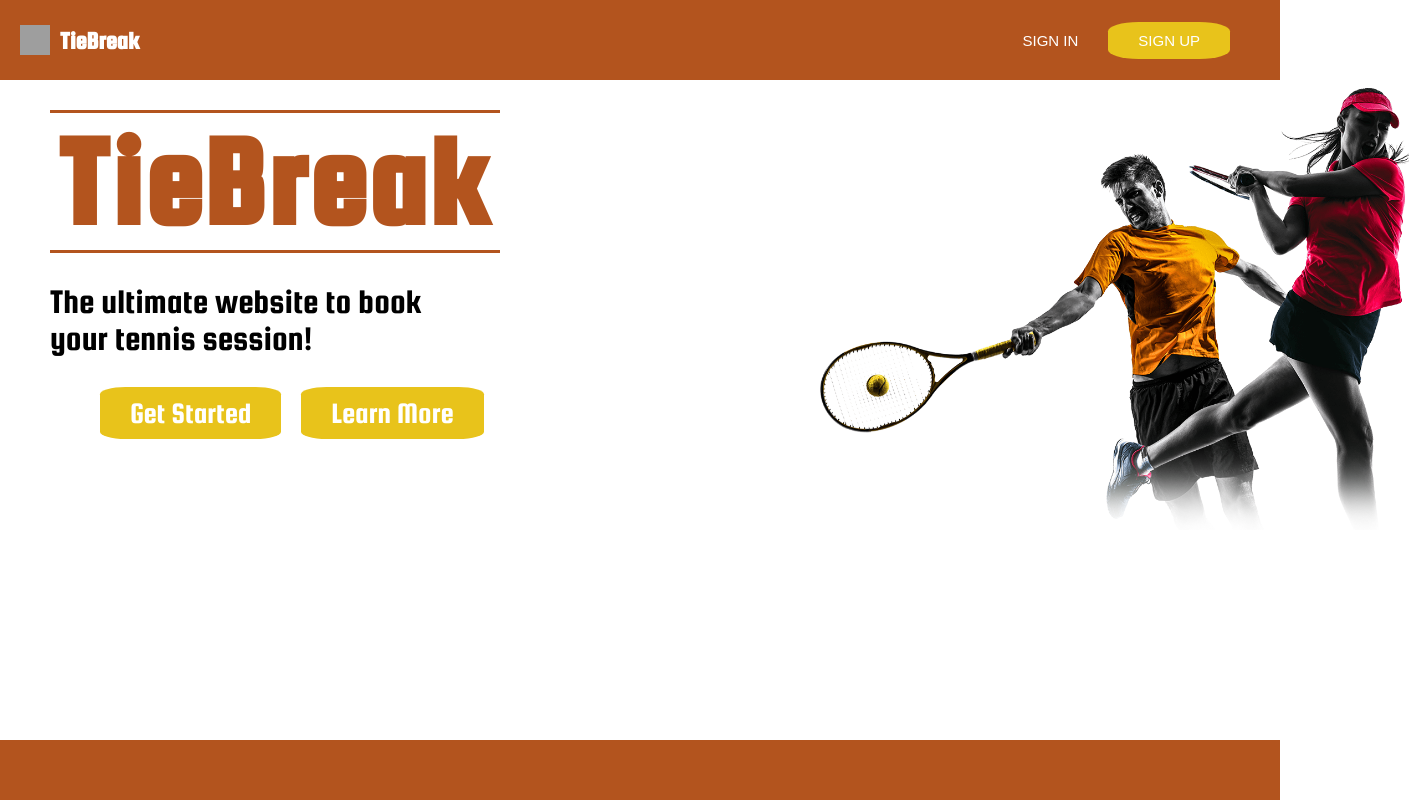
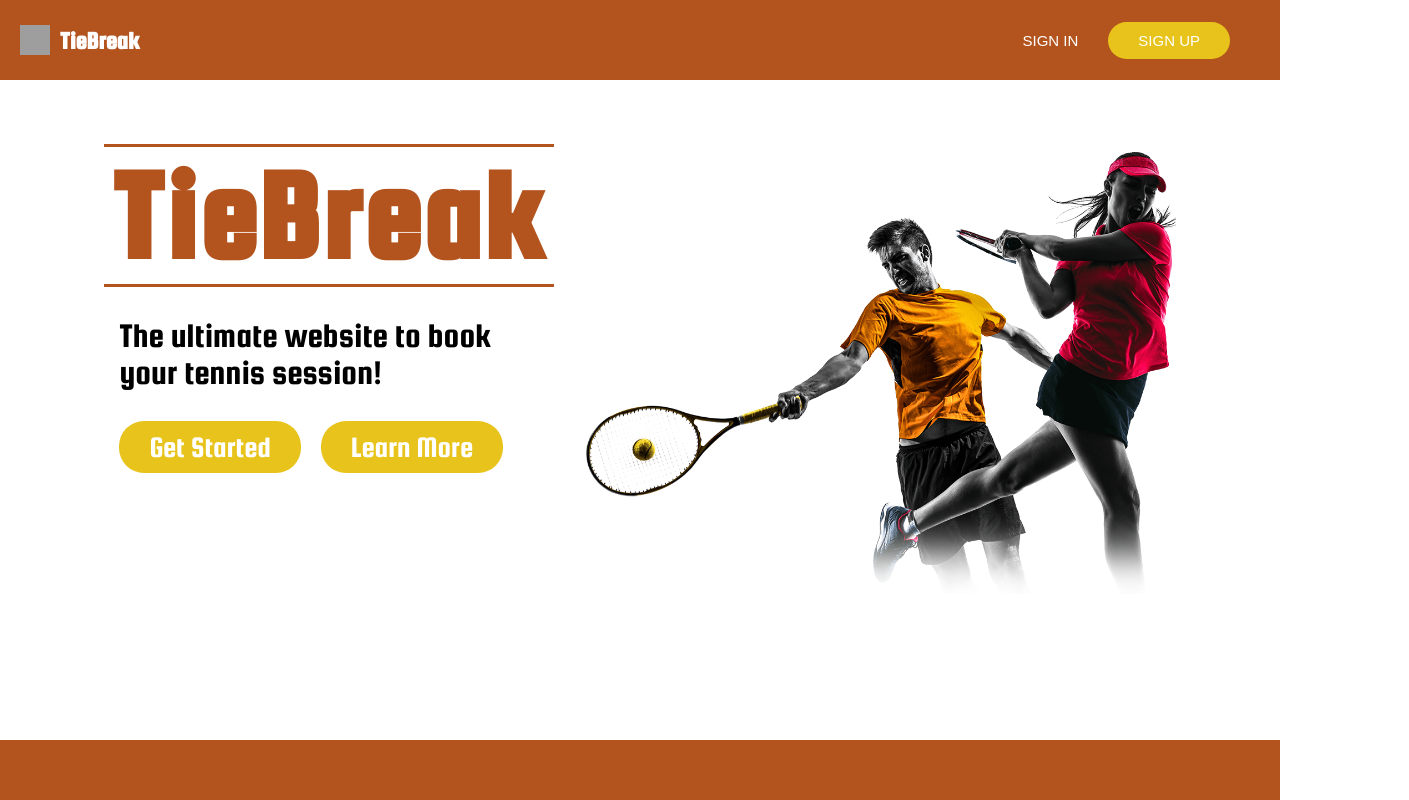
Before and after one commit to killiangemoets/TieBreak, a React (Create React App) app in the folder reactapp/: page / in a window 1280 px wide. Shown: the whole page, 1409 px wide, since content can reach past the window. Built offline with nearby package versions, Linux system fonts and the light colour scheme; grey boxes are pictures that could not be loaded.

Commit message:
frontend

```diff
--- a/reactapp/src/screens/Home.js
+++ b/reactapp/src/screens/Home.js
@@ -2,16 +2,17 @@ import React from 'react';
 import NavbarHomePage from '../components/NavbarHomePage'
 import FooterPage from '../components/Footer'
 import '../stylesheets/homepage.css'
+import '../stylesheets/general.css'
 
 
 function Home() {
     return (
         <div>
         <NavbarHomePage/>
-            <div >
-                <div className="firstPage">
+            <div className="container">
+                <div className="header">
                    <div className="leftContainer">
-                        <div className="header">
+                        <div className="header-title">
                             <hr className="horizontalRule"></hr>
                             <h1 id='title' > TieBreak</h1>
                             <hr className="horizontalRule"></hr>
@@ -32,7 +33,9 @@ function Home() {
                         </img>
                     </div>
                 </div>
+                <div>
 
+                </div>
             </div>
         <FooterPage/>
         </div>
--- a/reactapp/src/stylesheets/general.css
+++ b/reactapp/src/stylesheets/general.css
@@ -17,3 +17,8 @@ body {
     margin: 0;
     box-sizing: border-box;
 }
+
+.container{
+    width: 120rem;
+    margin: 0 auto;
+}
--- a/reactapp/src/stylesheets/homepage.css
+++ b/reactapp/src/stylesheets/homepage.css
@@ -6,25 +6,23 @@
 
 }
 
-.header {
+.header-title {
  display: flex;
  flex-direction: column;
- padding-left: 5rem;
- padding-top: 3rem;
+
 }
 
 .leftContainer {
     display:flex;
     flex-direction: column;
-    padding-left: rem;
+    gap: 3rem;
 }
 
 .header-description {
     display: flex;
-    padding-left: 5rem;
-    padding-top: 3rem;
     color: #000000;
     font-size: 3.5rem;
+    padding-left: 1.5rem;
 
 }
 
@@ -36,21 +34,22 @@
 }
 
 .homePageButton{
-    padding-left: 10rem;
-    padding-top: 3rem;
     display: flex;
     gap: 2rem;
+    padding-left: 1.5rem;
 
 }
 
-.firstPage{
+.header{
     display: flex;
+    justify-content: center;
+    gap: 3.2rem;
+    padding: 6.4rem 0;
 }
 
 .rightContainer{
     display: flex;
     height:45rem;
-    padding-left: 32rem;
 }
 
 
@@ -58,7 +57,7 @@
     border: none;
     color: white;
     background-color: #E8C31B;
-    border-radius: 14%;
+    border-radius: 25px;
     padding: 1rem 3rem;
     font-family: 'Squada One';
     font-size: 3rem;
--- a/reactapp/src/stylesheets/navbar.css
+++ b/reactapp/src/stylesheets/navbar.css
@@ -10,7 +10,7 @@
     background-color: #E8C31B ;
     border: none;
     font-size: 1.5rem;
-    border-radius: 25%;
+    border-radius: 25px;
     color: white;
     padding:1rem 3rem;
 
```
